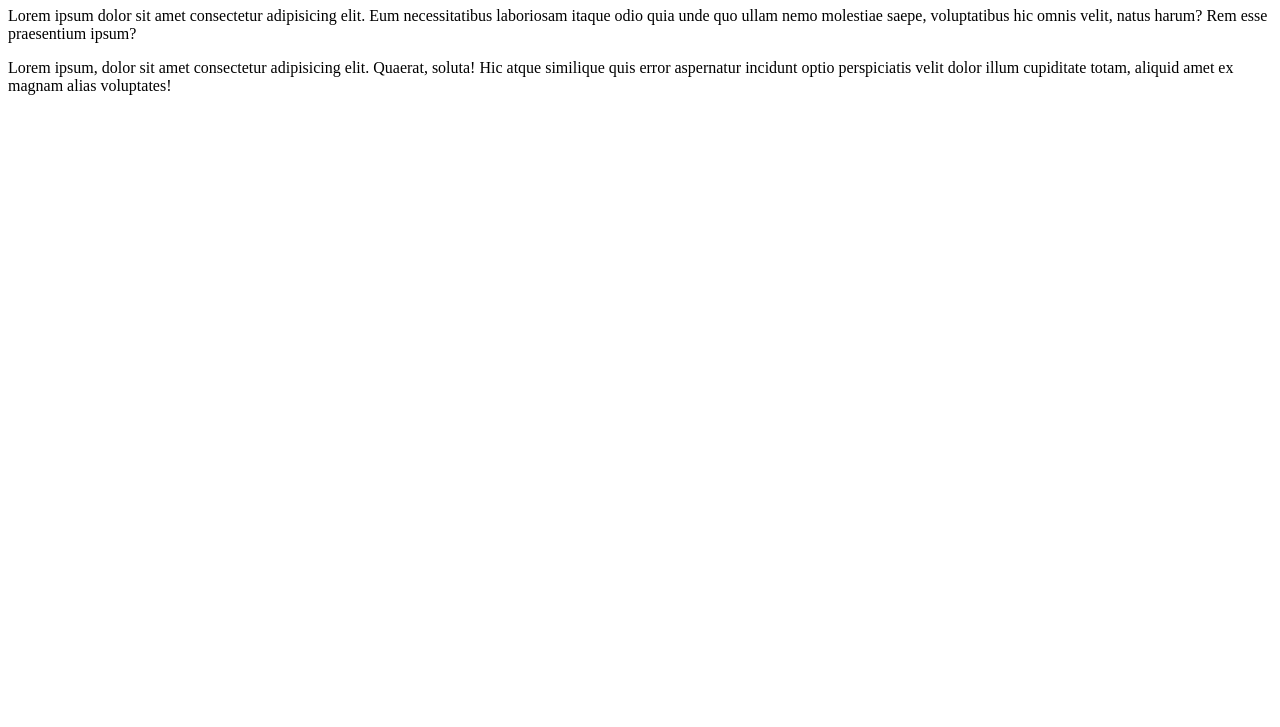
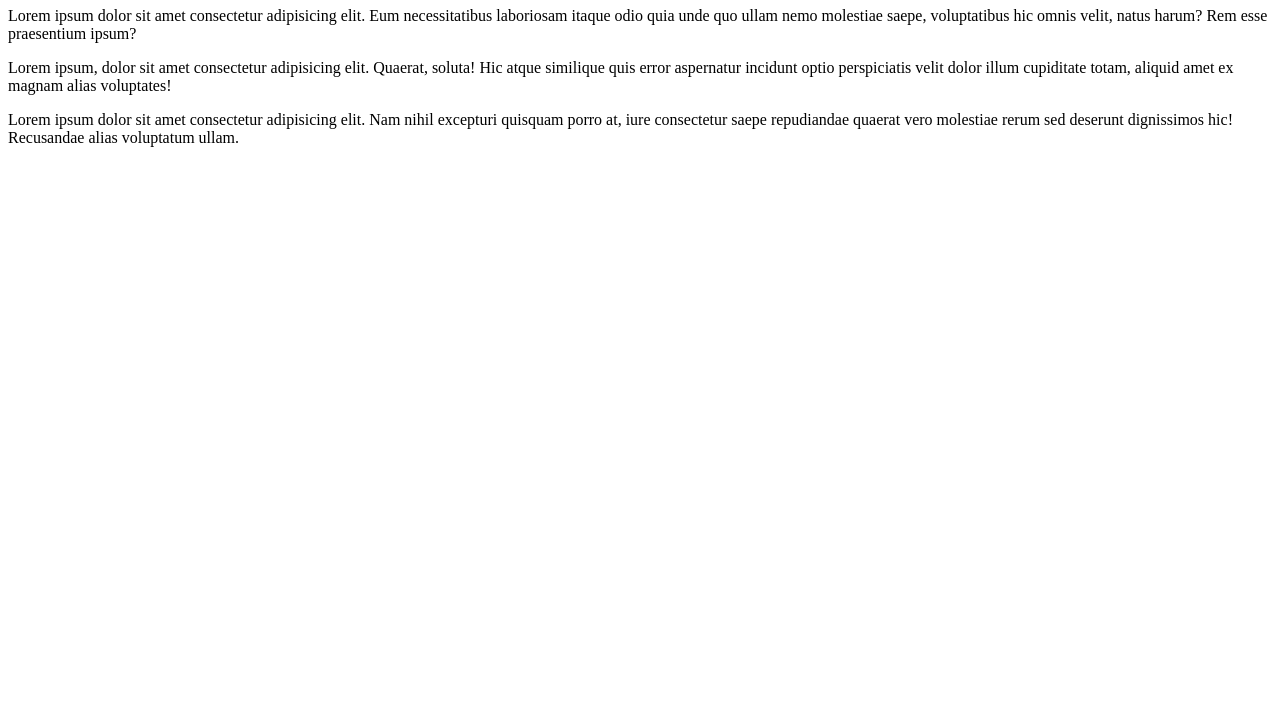
Before and after one commit to TrueShinigami/Ola_Mundo, a plain HTML site: page site_exemplo/index.html in a window 1280 px wide. Shown: the part 73-800 px from the top of the page. Drawn offline with Linux system fonts and the light colour scheme.

Commit message:
Adicionando outro parágrafo para testar o comit

```diff
--- a/site_exemplo/index.html
+++ b/site_exemplo/index.html
@@ -10,5 +10,6 @@
     <h1>OHAYOU SEKAI GOOD MORNING WORLD!</h1>
     <p>Lorem ipsum dolor sit amet consectetur adipisicing elit. Eum necessitatibus laboriosam itaque odio quia unde quo ullam nemo molestiae saepe, voluptatibus hic omnis velit, natus harum? Rem esse praesentium ipsum?</p>
     <p>Lorem ipsum, dolor sit amet consectetur adipisicing elit. Quaerat, soluta! Hic atque similique quis error aspernatur incidunt optio perspiciatis velit dolor illum cupiditate totam, aliquid amet ex magnam alias voluptates!</p>
+    <p>Lorem ipsum dolor sit amet consectetur adipisicing elit. Nam nihil excepturi quisquam porro at, iure consectetur saepe repudiandae quaerat vero molestiae rerum sed deserunt dignissimos hic! Recusandae alias voluptatum ullam.</p>
 </body>
 </html>
```
